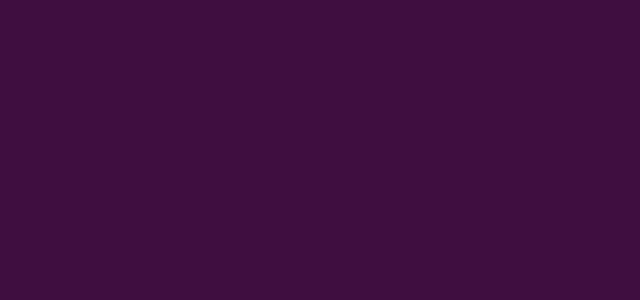
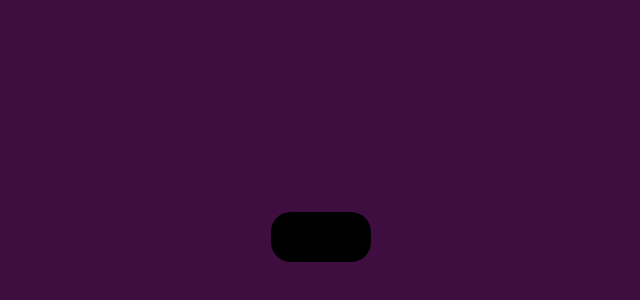
Before and after one commit to Luigi218/Slack-App, a React (Vite) app: page / in a window 1280 px wide. Shown: the part 114-414 px from the top of the page, without its empty margins (513-1153 px from the left). Built offline with nearby package versions, Linux system fonts and the light colour scheme.

Commit message:
Added more UI

```diff
--- a/src/components/Login.css
+++ b/src/components/Login.css
@@ -0,0 +1,47 @@
+.login-body {
+    display: flex;
+    align-items: center;
+    justify-content: space-evenly;
+    padding-top: 5%;
+    color: white;
+}
+
+.home-image {
+    height: 70vh;
+}
+
+.form-container {
+    background-color: black;
+    display: flex;
+    flex-direction: column;
+    align-items: center;
+    border-radius: 20px;
+    padding: 2%;
+    padding-left: 50px;
+    padding-right: 50px;
+}
+
+.form-contents {
+    padding: 5%;
+}
+
+input {
+    font-size: large;
+    border: none;
+    border-bottom: 1px solid white;
+    background-color: black;
+}
+
+button {
+    font-size: x-large;
+    width: 100%;
+    background-color: #3F0E40;
+    border: none;
+    border-radius: 50px;
+    color: white;
+    padding: 5px;
+}
+
+span {
+    color:blue;
+}
```
